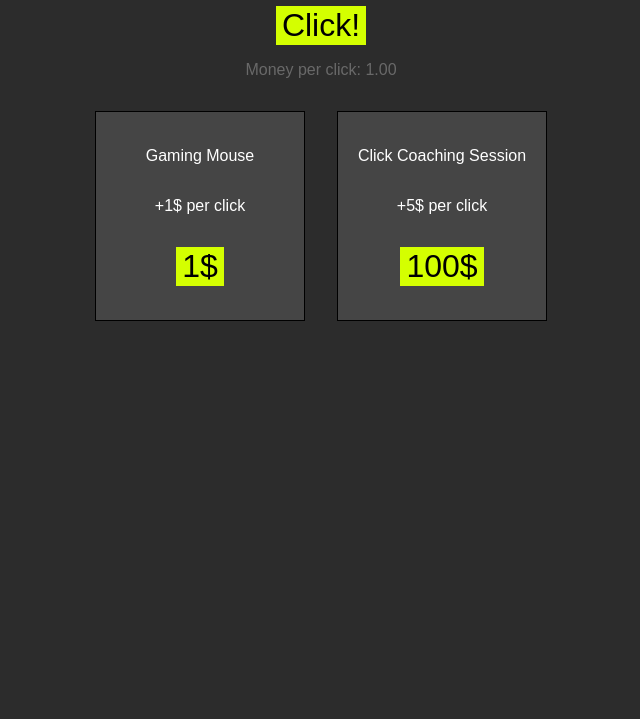
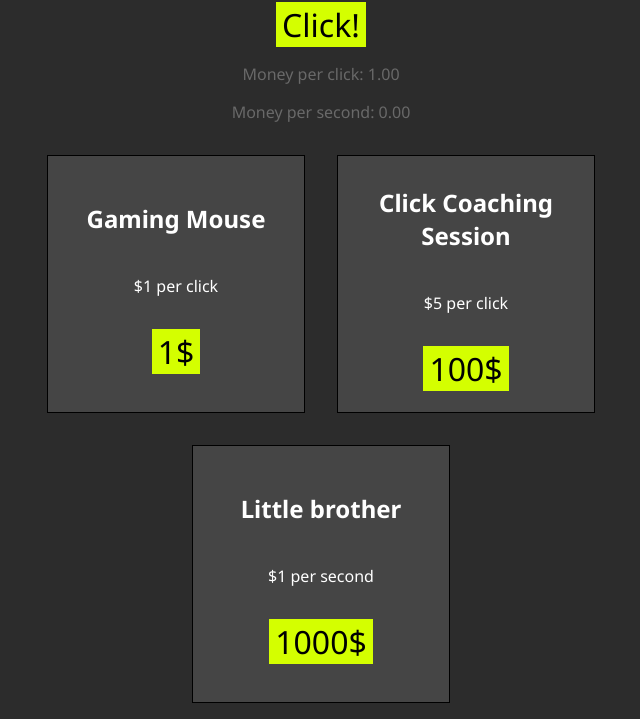
Before and after one commit to kgrzesik17/js-cert, a plain HTML site: page playground-clicker/index.html in a window 1280 px wide. Shown: the part 110-829 px from the top of the page, without its empty margins (319-959 px from the left). Before the commit the page ends 800 px from the top, so only its background shows below. Drawn offline with Linux system fonts and the light colour scheme; a web font is replaced by a local one.

Commit message:
added per second items, css tweaks

```diff
--- a/playground-clicker/index.html
+++ b/playground-clicker/index.html
@@ -7,6 +7,10 @@
     <link rel="stylesheet" href="style.css">
   </head>
   <body>
+    <div class="info">
+      <p>Not enough money!</p>
+    </div>
+
     <main>
       <div class="cash-container">
         <p id="cash">$<span id="cash-amount">0</p></p>
@@ -18,10 +22,13 @@
 
       <div class="cash-info-container">
         <p class="cash-info">Money per click: <span id="cash-per-click"></span></p>
+        <p class="cash-info">Money per second: <span id="cash-per-second"></span></p>
       </div>
 
-      <div class="shop">
+      <div class="shop-per-click">
+      </div>
 
+      <div class="shop-per-second">
       </div>
     </main>
 
--- a/playground-clicker/script.js
+++ b/playground-clicker/script.js
@@ -14,17 +14,26 @@ let items = [
     value: 5,
     isPerSecond: false,
   },
+  {
+    name: "Little brother",
+    price: 1000,
+    value: 1,
+    isPerSecond: true,
+  },
 ];
 
 const priceMultiplier = 1.35; // cost multiplier after buying an item
 const dCash = document.querySelector("#cash-amount");
 const dCashPerClick = document.querySelector("#cash-per-click");
-const dShop = document.querySelector(".shop");
+const dCashPerSecond = document.querySelector("#cash-per-second");
+const dShopPerClick = document.querySelector(".shop-per-click");
+const dShopPerSecond = document.querySelector(".shop-per-second");
 
-// const interval = window.setInterval(addPersistent, 1000);
+const interval = window.setInterval(addPerSecond, 1000);
 
-let cash = 0;
+let cash = 11110;
 let cashPerClick = 1;
+let cashPerSecond = 0;
 
 function refreshCash() {
   dCash.textContent = cash.toFixed(2);
@@ -32,6 +41,7 @@ function refreshCash() {
 
 function refreshCashInfo() {
   dCashPerClick.textContent = cashPerClick.toFixed(2);
+  dCashPerSecond.textContent = cashPerSecond.toFixed(2);
 }
 
 function buyItem(item) {
@@ -41,10 +51,15 @@ function buyItem(item) {
 
   if (cash >= items[itemId].price) {
     cash -= items[itemId].price;
-    cashPerClick += items[itemId].value;
     items[itemId].price = parseFloat(
       (items[itemId].price * priceMultiplier).toFixed(2)
     ); // round to 2 floating points
+
+    if (items[itemId].isPerSecond) {
+      cashPerSecond += items[itemId].value;
+    } else {
+      cashPerClick += items[itemId].value;
+    }
 
     refreshCash();
     refreshCashInfo();
@@ -62,20 +77,23 @@ document.querySelector("#click-button").addEventListener("click", function () {
   refreshCash();
 });
 
-refreshCashInfo();
-
 // generate the shop
 for (let i = 0; i < items.length; i++) {
   let buttonId = `buy-item__${i}`;
+  let name = items[i].name;
+  let value = `\$${items[i].value} per ${
+    items[i].isPerSecond ? "second" : "click"
+  }`;
+  let price = items[i].price;
+  let html = `<div class="shop-item" id="${i}">
+          <p class="shop-item__name">${name}</p>
+          <p class="shop-item__value">${value}</p>
+          <p><input type="button" id="${buttonId}" value="${price}$"><span class="shop-item__cost"></span></p>
+        </div>`;
 
-  dShop.insertAdjacentHTML(
-    "beforeend",
-    `<div class="shop-item" id="${i}">
-          <p class="shop-item__name">${items[i].name}</p>
-          <p>+<span class="shop-item__value">${items[i].value}</span>$ per click</p>
-          <p><input type="button" id="${buttonId}" value="${items[i].price}$"><span class="shop-item__cost"></span></p>
-        </div>`
-  );
+  items[i].isPerSecond
+    ? dShopPerSecond.insertAdjacentHTML("beforeend", html)
+    : dShopPerClick.insertAdjacentHTML("beforeend", html);
 
   // dShop.innerHTML += `<div class="shop-item" id="${i}">
   //         <p class="shop-item__name">${items[i].name}</p>
@@ -85,3 +103,11 @@ for (let i = 0; i < items.length; i++) {
 
   document.querySelector("#" + buttonId).addEventListener("click", buyItem);
 }
+
+function addPerSecond() {
+  cash += cashPerSecond;
+  refreshCash();
+}
+
+refreshCash();
+refreshCashInfo();
--- a/playground-clicker/style.sass
+++ b/playground-clicker/style.sass
@@ -1,12 +1,32 @@
+@import url('https://fonts.googleapis.com/css2?family=Noto+Sans:ital,wght@0,100..900;1,100..900&family=Stack+Sans+Text:wght@200..700&display=swap');
+
+html
+  height: 100%
+
 body
   background-color: #2c2c2c
-  font-family: sans-serif
+  font-family: 'Noto Sans', sans-serif
+  height: 100%
+
+.info
+  position: fixed
+  left: 50%
+  transform: translateX(-50%)  // center the elemenet
+  background-color: red
+
+  p
+    padding: 0 0.5rem
 
 main
   display: flex
   flex-direction: column
   justify-content: center
   align-items: center
+  height: 100%
+
+  input,
+  button
+    font-family: inherit
 
   .cash-container
     #cash
@@ -28,8 +48,10 @@ main
 
   .cash-info-container
     color: #696969
+    text-align: center
 
-  .shop
+  .shop-per-click,
+  .shop-per.second
     display: flex
 
   .shop-item
@@ -42,8 +64,12 @@ main
     margin: 1rem
     padding: 0.5rem
     background-color: #454545
-    width: 12rem
-    height: 12rem
+    width: 15rem
+    height: 15rem
+
+    .shop-item__name
+      font-size: 1.5rem
+      font-weight: bold;
 
     p
       margin: 0.5
```
Also changed, not shown: playground-clicker/style.css, 1 other file.
